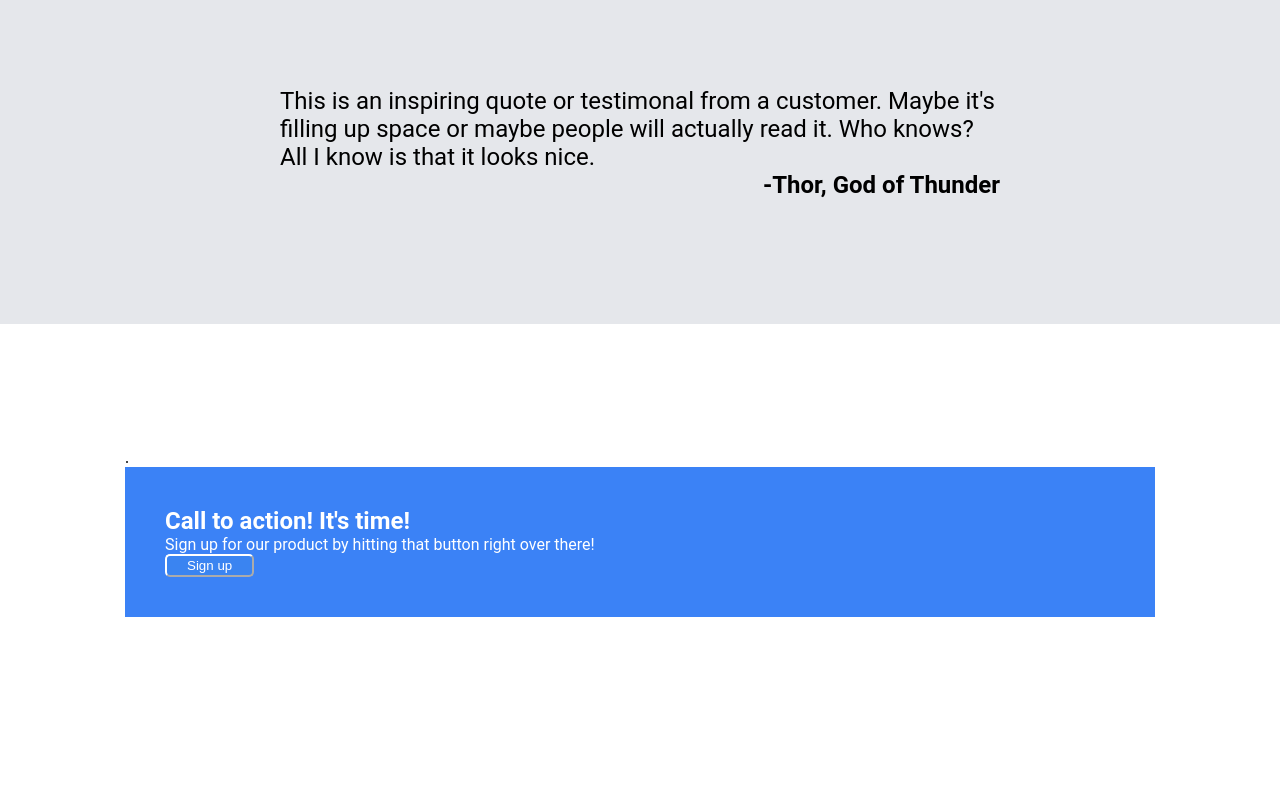
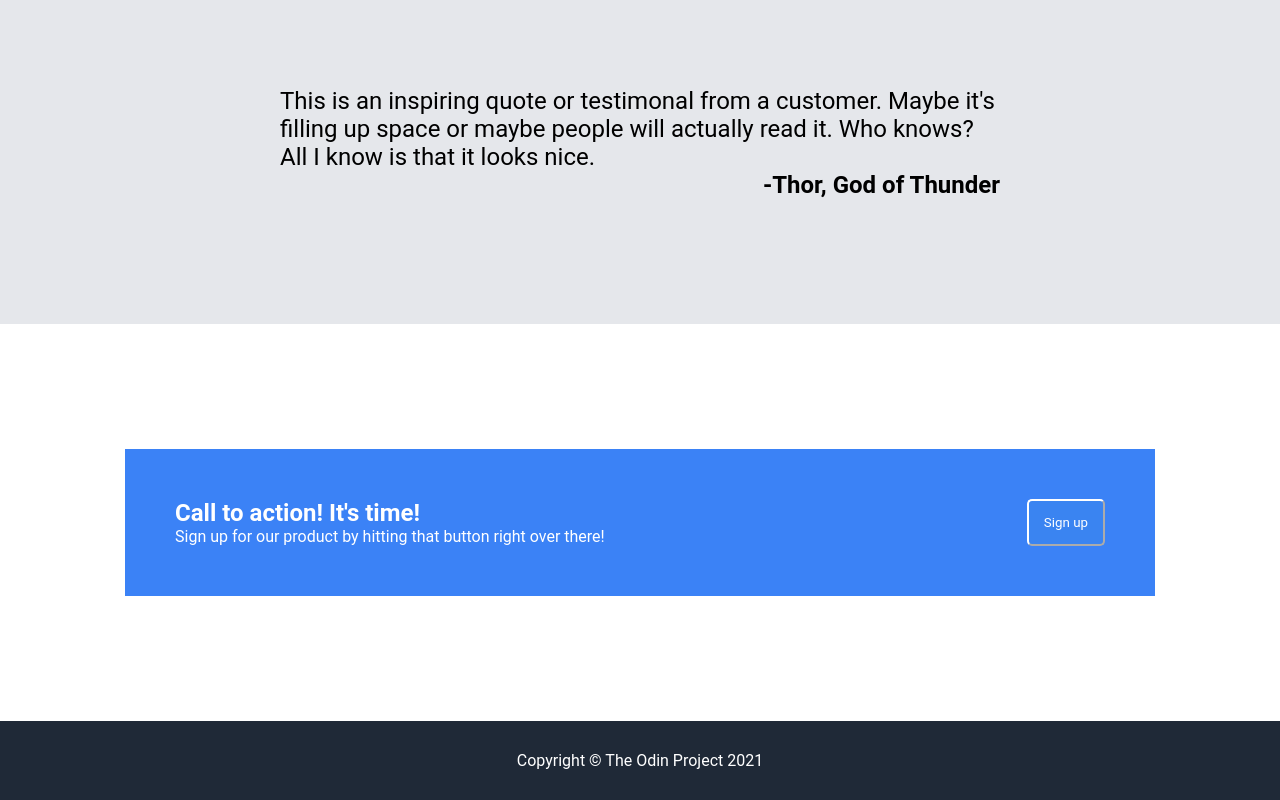
Before and after one commit to dev-Zidxne/Landing-Page-Demo, a plain HTML site: page index.html in a window 1280 px wide. Shown: the part 999-1799 px from the top of the page. Before the commit the page ends 1741 px from the top, so only its background shows below. Drawn offline with Linux system fonts and the light colour scheme.

Commit message:
Added footer section completing landing page

```diff
--- a/index.html
+++ b/index.html
@@ -74,22 +74,24 @@
 
 </div>
 
-    <div class="section">.
 
-        <div class="container-box">
+<div class="section">
+    <div class="s2">
+
+        <div class="s3">
+        <h2>Call to action! It's time!</h2>
+        <p>Sign up for our product by hitting that button right over there!</p>
+    </div>
+  <button class="btn2">Sign up</button>
+
+</div>
 
 
-            <h2>Call to action! It's time!</h2>
-         <p>Sign up for our product by hitting that button right over there!</p>   <button class="bttn-2">Sign up</button>
-        </div>
+</div>
 
 
-    </div>
-
-
-
-
-
-
+<footer>
+   <p>Copyright &copy; The Odin Project 2021</p>
+</footer>
 </body>
 </html>
--- a/style.css
+++ b/style.css
@@ -186,26 +186,48 @@ justify-content: center;
 }
 
 .section {
+    background-color: white;
 
-    background-color: white;
     padding: 125px;
+    align-content: center;
 }
 
-.container-box {
+.s2 {
+    display: flex;
+    background-color: #3b82f6;
+    padding: 50px;
+    color: #fff;
+    font-family: 'Roboto', sans-serif;
+    justify-content: space-between;
+}
 
-    background-color: #3b82f6;
-    color: white;
-    padding: 40px;
-    font-family: 'Roboto', sans-serif;
+.s3 {
+  display: flex;
+  flex-direction: column;
+
 
 }
 
 
 
-.bttn-2 {
+
+
+.btn2 {
+
     background-color: #3a84f1;
-    border-color: white;
-    color: white;
-    padding: 2px 20px;
+    color: #fff;
+    border-color: #fff;
+    padding: 0 15px;
     border-radius: 5px;
+    font-family: 'Roboto', sans-serif;
+
 }
+
+footer {
+    display: flex;
+    background-color: #1f2937;
+    color: #fff;
+    padding: 30px;
+    justify-content: center;
+    font-family: 'Roboto', sans-serif;
+}
```
